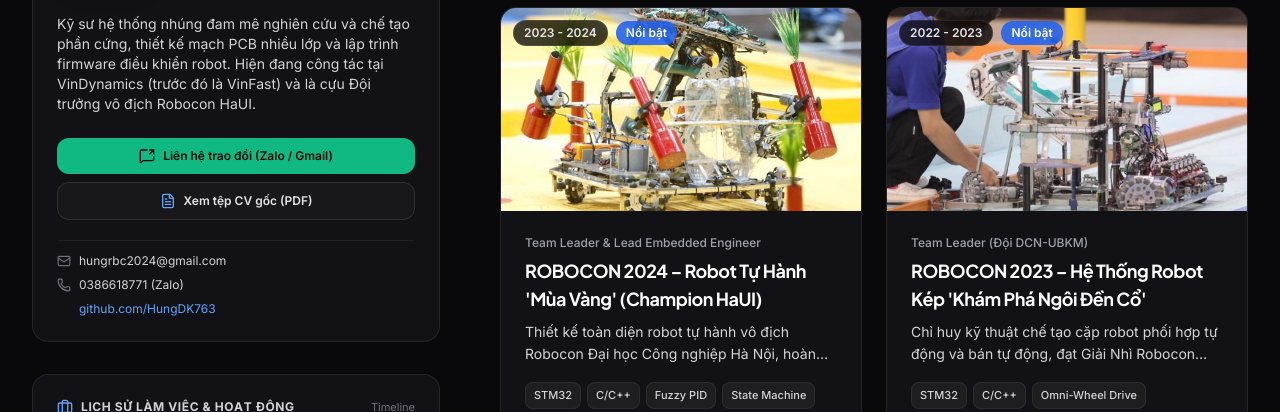
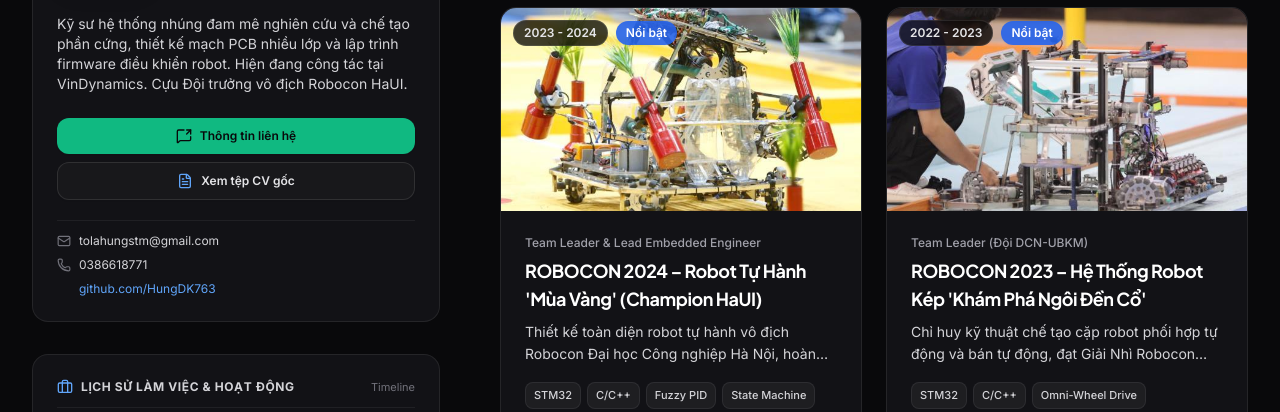
Before and after one commit to HungDK763/hungdk763.github.io, a plain HTML site: page index.html in a window 1280 px wide. Shown: the part 258-670 px from the top of the page. Drawn offline with nearby package versions, Linux system fonts and the light colour scheme; some icons are missing.

Commit message:
fix: update email to tolahungstm@gmail.com, remove button parentheses, and clarify VinDynamics

```diff
--- a/app.js
+++ b/app.js
@@ -373,7 +373,7 @@ document.addEventListener('DOMContentLoaded', () => {
   // Copy email to clipboard
   if (copyEmailBtn) {
     copyEmailBtn.addEventListener('click', () => {
-      const email = PROFILE_CONFIG.personal.email || 'hungrbc2024@gmail.com';
+      const email = PROFILE_CONFIG.personal.email || 'tolahungstm@gmail.com';
       navigator.clipboard.writeText(email).then(() => {
         if (copyEmailText) copyEmailText.textContent = 'Đã chép!';
         setTimeout(() => {
--- a/index.html
+++ b/index.html
@@ -117,11 +117,11 @@
           <div class="flex flex-col sm:flex-row lg:flex-col gap-2 pt-1">
             <button id="btn-contact" class="w-full inline-flex items-center justify-center gap-2 px-4 py-2.5 rounded-xl text-xs font-semibold bg-emerald-500 hover:bg-emerald-400 text-zinc-950 transition-all cursor-pointer font-medium shadow-sm">
               <i data-lucide="message-square-share" class="w-4 h-4"></i>
-              <span>Liên hệ trao đổi (Zalo / Gmail)</span>
+              <span>Thông tin liên hệ</span>
             </button>
             <a id="btn-resume" href="#" target="_blank" class="w-full inline-flex items-center justify-center gap-2 px-4 py-2.5 rounded-xl text-xs font-semibold bg-zinc-900 hover:bg-zinc-800 border border-white/[0.1] text-zinc-200 hover:text-white transition-all shadow-sm">
               <i data-lucide="file-text" class="w-4 h-4 text-blue-400"></i>
-              <span>Xem tệp CV gốc (PDF)</span>
+              <span>Xem tệp CV gốc</span>
             </a>
           </div>
 
@@ -129,11 +129,11 @@
           <div class="pt-3 border-t border-white/[0.06] space-y-2 text-xs text-zinc-400">
             <div class="flex items-center gap-2">
               <i data-lucide="mail" class="w-3.5 h-3.5 text-zinc-500"></i>
-              <span class="text-zinc-300">hungrbc2024@gmail.com</span>
+              <span class="text-zinc-300">tolahungstm@gmail.com</span>
             </div>
             <div class="flex items-center gap-2">
               <i data-lucide="phone" class="w-3.5 h-3.5 text-zinc-500"></i>
-              <span class="text-zinc-300">0386618771 (Zalo)</span>
+              <span class="text-zinc-300">0386618771</span>
             </div>
             <div class="flex items-center gap-2">
               <i data-lucide="github" class="w-3.5 h-3.5 text-zinc-500"></i>
@@ -332,7 +332,7 @@
         <div class="mb-5">
           <h3 class="font-display text-xl font-bold text-white tracking-tight flex items-center gap-2">
             <i data-lucide="message-square-share" class="w-5 h-5 text-emerald-400"></i>
-            <span>Liên hệ trao đổi</span>
+            <span>Thông tin liên hệ</span>
           </h3>
           <p class="text-xs text-zinc-400 mt-1">
             Kết nối với Đoàn Khắc Hùng qua các kênh dưới đây:
@@ -351,12 +351,12 @@
                 </div>
                 <div>
                   <div class="text-[11px] font-medium text-zinc-400">Email</div>
-                  <div class="text-xs sm:text-sm font-semibold text-white">hungrbc2024@gmail.com</div>
+                  <div class="text-xs sm:text-sm font-semibold text-white">tolahungstm@gmail.com</div>
                 </div>
               </div>
             </div>
             <div class="flex items-center gap-2 pt-1 border-t border-white/[0.04]">
-              <a href="https://mail.google.com/mail/?view=cm&fs=1&to=hungrbc2024@gmail.com" target="_blank" class="flex-1 inline-flex items-center justify-center gap-1.5 px-3 py-1.5 rounded-lg text-xs font-medium bg-white text-zinc-950 hover:bg-zinc-200 transition-colors">
+              <a href="https://mail.google.com/mail/?view=cm&fs=1&to=tolahungstm@gmail.com" target="_blank" class="flex-1 inline-flex items-center justify-center gap-1.5 px-3 py-1.5 rounded-lg text-xs font-medium bg-white text-zinc-950 hover:bg-zinc-200 transition-colors">
                 <i data-lucide="external-link" class="w-3.5 h-3.5"></i>
                 <span>Mở Gmail Web</span>
               </a>
@@ -416,7 +416,7 @@
   </div>
 
   <!-- Scripts with Cache Busting -->
-  <script src="profile-config.js?v=20261114_05"></script>
-  <script src="app.js?v=20261114_05"></script>
+  <script src="profile-config.js?v=20261114_06"></script>
+  <script src="app.js?v=20261114_06"></script>
 </body>
 </html>
--- a/profile-config.js
+++ b/profile-config.js
@@ -17,14 +17,14 @@ const PROFILE_CONFIG = {
     statusColor: "#22c55e",
     location: "Hà Nội, Việt Nam",
     phone: "0386618771",
-    email: "hungrbc2024@gmail.com",
+    email: "tolahungstm@gmail.com",
     education: "Kỹ sư Kỹ thuật Điện - Điện tử, Đại học Công nghiệp Hà Nội (HaUI)",
-    bio: "Kỹ sư hệ thống nhúng đam mê nghiên cứu và chế tạo phần cứng, thiết kế mạch PCB nhiều lớp và lập trình firmware điều khiển robot. Hiện đang công tác tại VinDynamics (trước đó là VinFast) và là cựu Đội trưởng vô địch Robocon HaUI.",
+    bio: "Kỹ sư hệ thống nhúng đam mê nghiên cứu và chế tạo phần cứng, thiết kế mạch PCB nhiều lớp và lập trình firmware điều khiển robot. Hiện đang công tác tại VinDynamics. Cựu Đội trưởng vô địch Robocon HaUI.",
     avatar: "assets/images/avatar.jpg", // Ảnh chân dung chính thức trích xuất từ CV
     resumeUrl: "data/CV_HungDK_2025_ENG.pdf", // Tệp CV PDF gốc
     socials: {
       github: "https://github.com/HungDK763",
-      email: "mailto:hungrbc2024@gmail.com",
+      email: "mailto:tolahungstm@gmail.com",
       phone: "tel:0386618771"
     }
   },
@@ -133,7 +133,7 @@ const PROFILE_CONFIG = {
   categories: [
     { id: "all", label: "Tất cả dự án & Sản phẩm" },
     { id: "robotics", label: "Robot thi đấu & Chế tạo máy" },
-    { id: "automotive", label: "Automotive & VinFast" },
+    { id: "automotive", label: "Hệ thống ô tô & ECU" },
     { id: "pcb", label: "Thiết kế mạch & PCB" },
     { id: "industrial", label: "Tự động hóa & Thiết bị y tế" }
   ],
```
